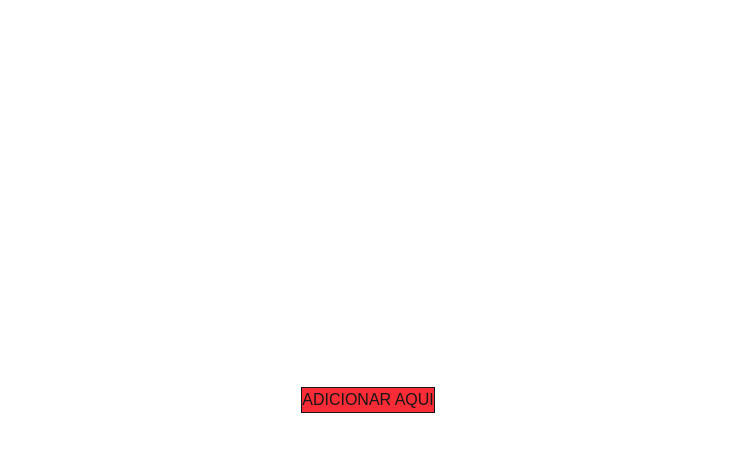
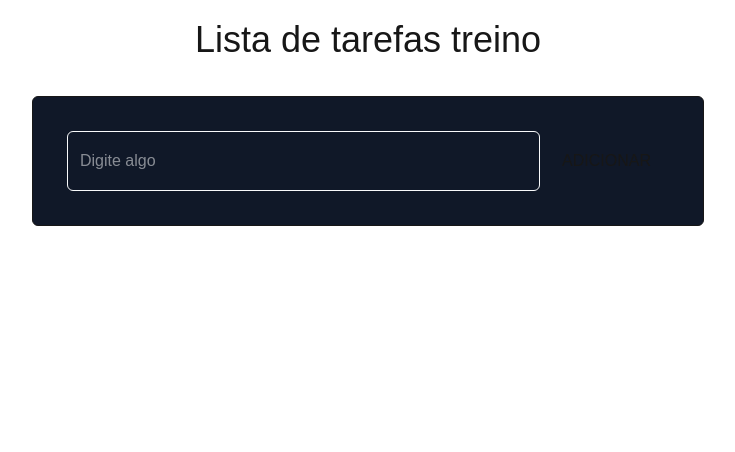
Before and after one commit to joaodlouro/React-Type-docs, a Next.js app in the folder form-zod/: page / in a window 1280 px wide. Shown: the top 452 px of the page, without its empty margins (272-1007 px from the left). Built offline with nearby package versions, Linux system fonts and the light colour scheme.

Commit message:
lista de tarefas +, reducer na pratica!!

```diff
--- a/form-zod/src/app/page.tsx
+++ b/form-zod/src/app/page.tsx
@@ -8,38 +8,54 @@
 
 const Page = () => {
  const [list, dispatch] = useReducer(listReducer, []);
+ const [addField, setAddField] = useState('');
 
+ const handleAdddButton = () => {
+ if (addField.trim()=== '') return false;
 
-const handleAddClick = () =>{
-  dispatch({
-    type:'add',
-    payload:{
-      text: 'novo item'
-    }
-  })
-};
+ dispatch ({
+  type: 'add',
+  payload: {
+    text: addField.trim ()
+  }
 
+ });
 
-useEffect(() => {
-  dispatch({
-    type:'remove',
-    payload: {id: 2}
-  });
+ setAddField ('')  //limpa o campo
 
-  dispatch({
-    type:'editText',
-    payload: {id: 2, newText: 'receba'}
-  });
-}, []);
+ }
 
 
 
 
   return (
-    <div className="flex h-screen w-full items-center justify-center">
-      <button className=" border bg-red-500" onClick={handleAddClick}>ADICIONAR AQUI</button>
+   <div className="container mx-auto">
+    <h1 className="text-center text-4xl p-5"> Lista de tarefas treino</h1>
+
+    <div className=" max-w-2xl mx-auto  flex rounded-md border border-white-500 p-8 my-4 bg-gray-900">
+        <input
+         type="text"
+         className=" flex-1 rounded-md border border-gray-50 p-3 bg-transparent text-white m-0.5 outline-none"
+         placeholder="Digite algo"
+         value={addField}
+         onChange={e => setAddField(e.target.value)}
+         />
+
+        <button className="p-5 "
+          onClick={handleAdddButton}
+          >ADICIONAR
+          </button>
 
     </div>
+
+    <ul>
+      {list.map(item => (
+        <li key={item.id}> {item.text}</li>
+      ))}
+    </ul>
+
+
+   </div>
   );
 };
 
```
